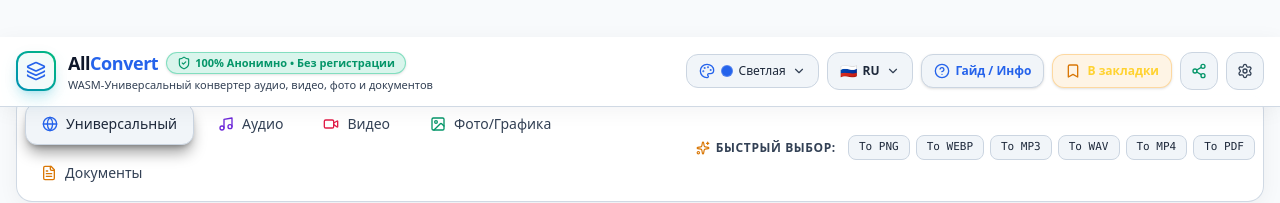
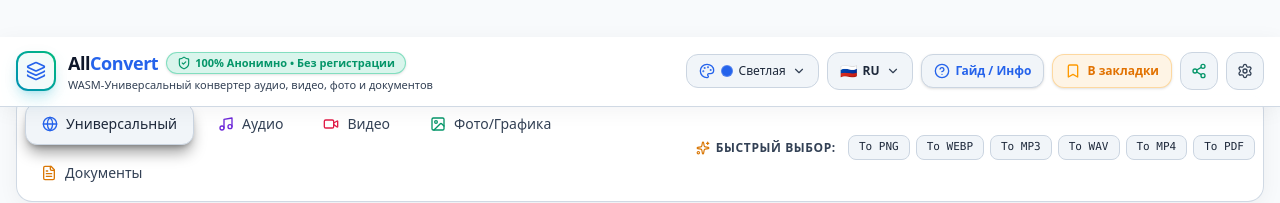
Before and after one commit to laboratoryjob2022-debug/allconvert.ru, a React (Vite) app: page / in a window 1280 px wide. Shown: the top 203 px of the page. Built offline with nearby package versions, Linux system fonts and the light colour scheme; what lamejs would draw is missing.

Commit message:
style: improve amber color contrast for light mode
Adjust text colors for amber-styled elements to ensure readability in studio-light theme.

```diff
--- a/src/components/Navbar.tsx
+++ b/src/components/Navbar.tsx
@@ -268,11 +268,11 @@ export const Navbar: React.FC = () => {
               onClick={() => {
                 showToast(t.bookmarkToast, 'info');
               }}
-              className="px-3 py-2 rounded-xl bg-amber-500/10 hover:bg-amber-500/20 border border-amber-500/30 text-amber-300 hover:text-amber-200 transition-all flex items-center space-x-1.5 shadow-sm text-xs font-bold cursor-pointer hover:scale-105 active:scale-95"
+              className="px-3 py-2 rounded-xl bg-amber-500/10 hover:bg-amber-500/20 border border-amber-500/30 text-amber-600 dark:text-amber-300 hover:text-amber-700 dark:hover:text-amber-200 transition-all flex items-center space-x-1.5 shadow-sm text-xs font-bold cursor-pointer hover:scale-105 active:scale-95"
               title={t.bookmarkBtn}
             >
-              <Bookmark className="w-4 h-4 text-amber-400 shrink-0" />
-              <span className="hidden sm:inline">{t.bookmarkBtn}</span>
+              <Bookmark className="w-4 h-4 text-amber-500 dark:text-amber-400 shrink-0" />
+              <span className="hidden sm:inline text-amber-600 dark:text-amber-300">{t.bookmarkBtn}</span>
             </button>
 
             {/* Share / Copy Link Button */}
--- a/src/index.css
+++ b/src/index.css
@@ -69,7 +69,8 @@
 [data-theme="studio-light"] .text-rose-400 { color: #e11d48 !important; }
 [data-theme="studio-light"] .text-emerald-400,
 [data-theme="studio-light"] .text-emerald-300 { color: #059669 !important; }
-[data-theme="studio-light"] .text-amber-400 { color: #d97706 !important; }
+[data-theme="studio-light"] .text-amber-400,
+[data-theme="studio-light"] .text-amber-300 { color: #d97706 !important; }
 [data-theme="studio-light"] .bg-clip-text {
   -webkit-background-clip: border-box !important;
   background-clip: border-box !important;
```
Also changed, not shown: 1 other file (tests, documents, lock files or other folders).
